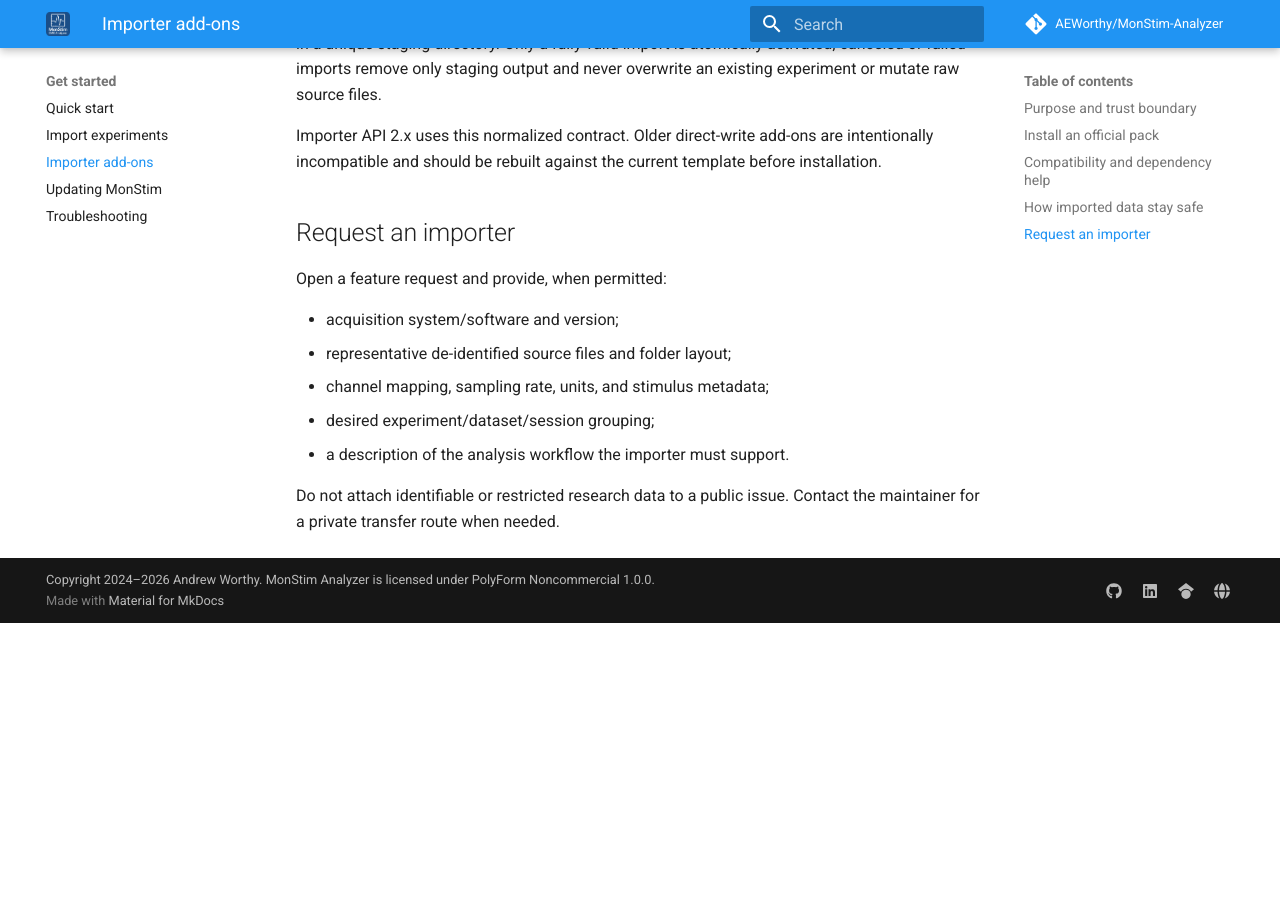
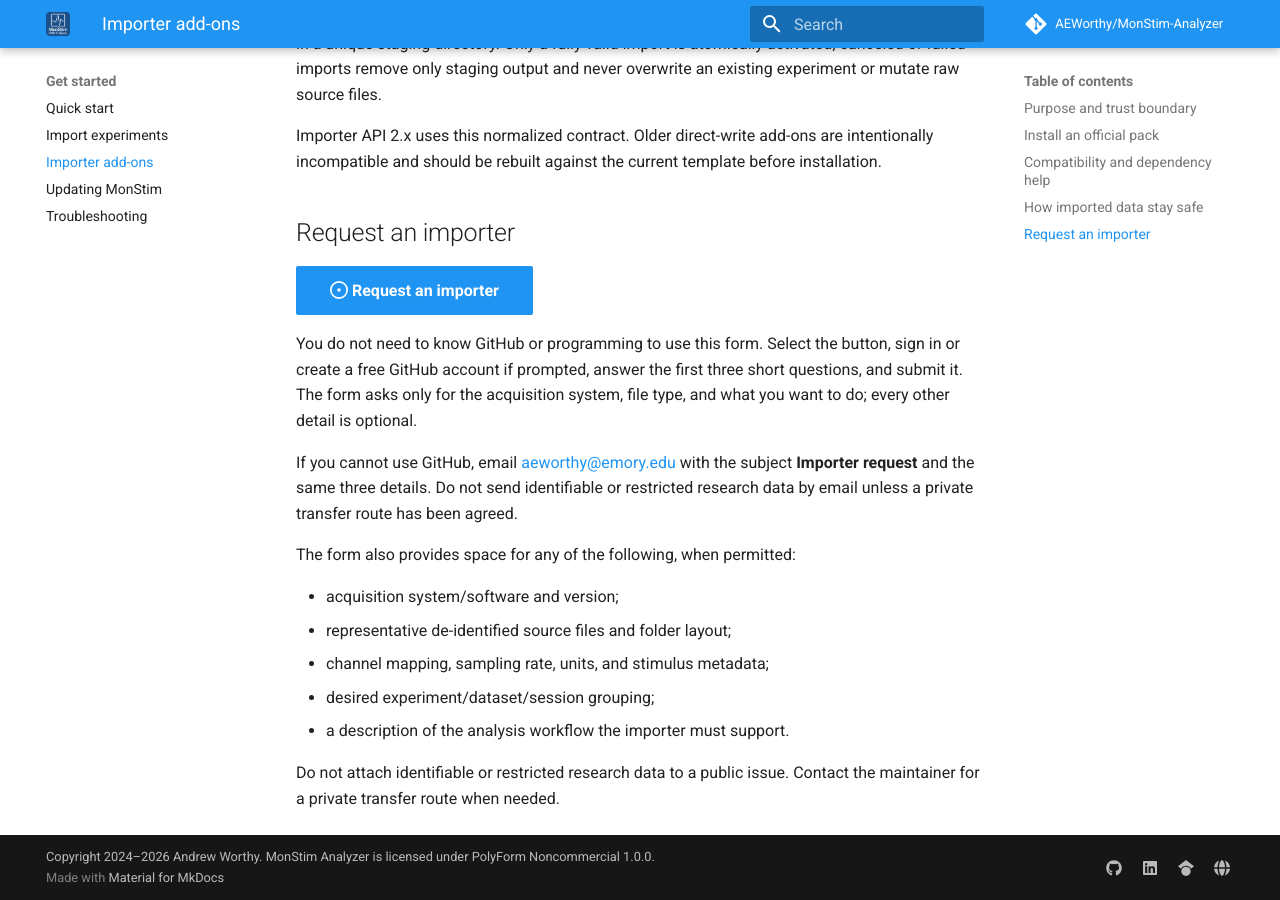
Before and after one commit to AEWorthy/MonStim-Analyzer, an MkDocs documentation site: the page built from docs/user/importer_addons.md, in a window 1280 px wide and 900 px high, scrolled down 1847 px. Built offline with MkDocs 1.6.1 and Material for MkDocs 9.7.7, drawn with Linux system fonts in a browser that asks for light colours; comment, search, counter and statistics services are not loaded; before the commit the page ends 2470 px from its top, so only the background shows below that.

Commit message:
New 'Importer Request' Issue Template

```diff
--- a/docs/user/importer_addons.md
+++ b/docs/user/importer_addons.md
@@ -36,7 +36,13 @@ Importer API 2.x uses this normalized contract. Older direct-write add-ons are i
 
 ## Request an importer
 
-Open a feature request and provide, when permitted:
+[:octicons-issue-opened-16: Request an importer](https://github.com/AEWorthy/MonStim-Analyzer/issues/new?template=importer_request.yml){ .md-button .md-button--primary }
+
+You do not need to know GitHub or programming to use this form. Select the button, sign in or create a free GitHub account if prompted, answer the first three short questions, and submit it. The form asks only for the acquisition system, file type, and what you want to do; every other detail is optional.
+
+If you cannot use GitHub, email [aeworthy@emory.edu](mailto:aeworthy@emory.edu) with the subject **Importer request** and the same three details. Do not send identifiable or restricted research data by email unless a private transfer route has been agreed.
+
+The form also provides space for any of the following, when permitted:
 
 - acquisition system/software and version;
 - representative de-identified source files and folder layout;
```
Also changed, not shown: QUICKSTART.md (+1 -1 lines), README.md (+2 -2 lines), docs/index.md (+1 -1 lines), docs/user/importing_experiments.md (+1 -1 lines), 1 other file.
